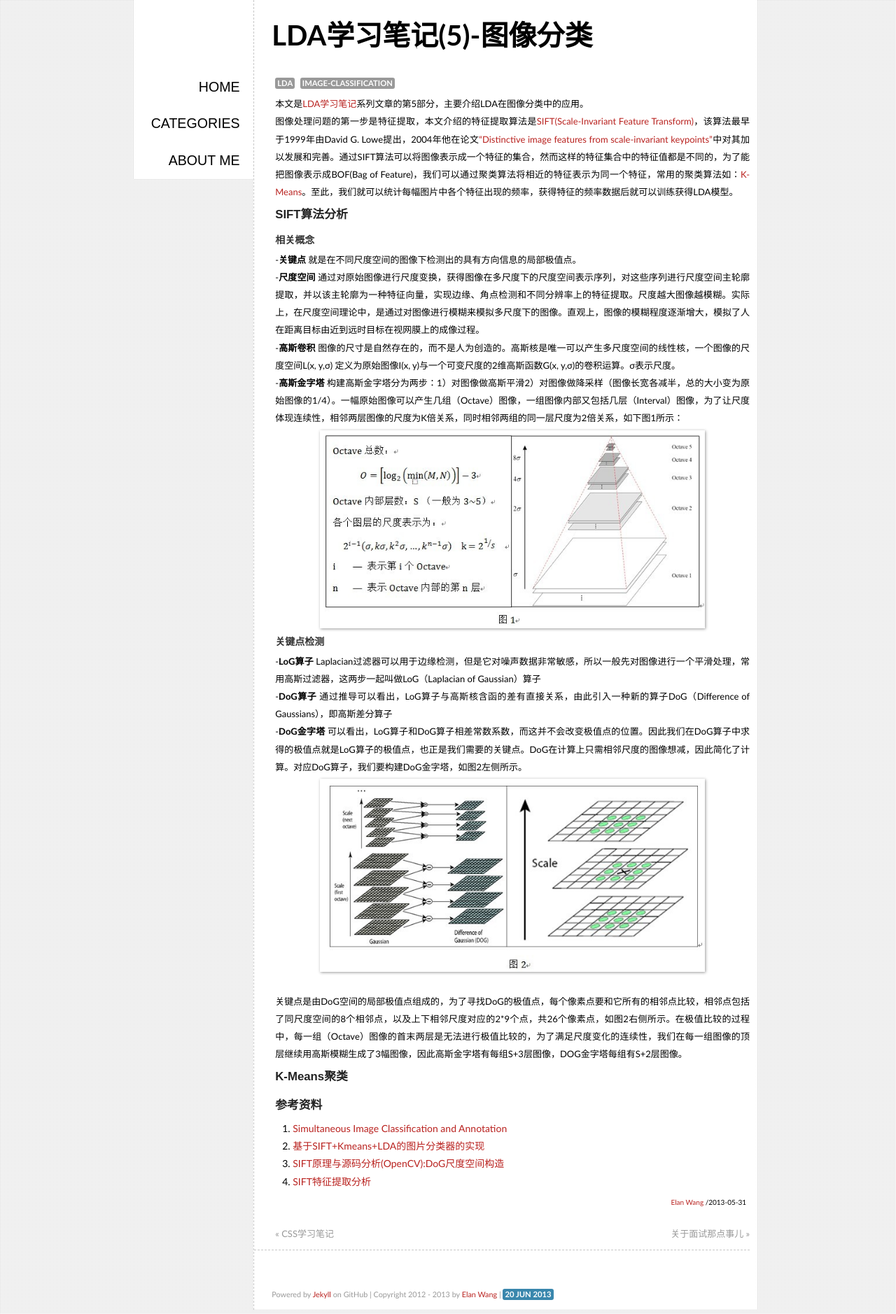
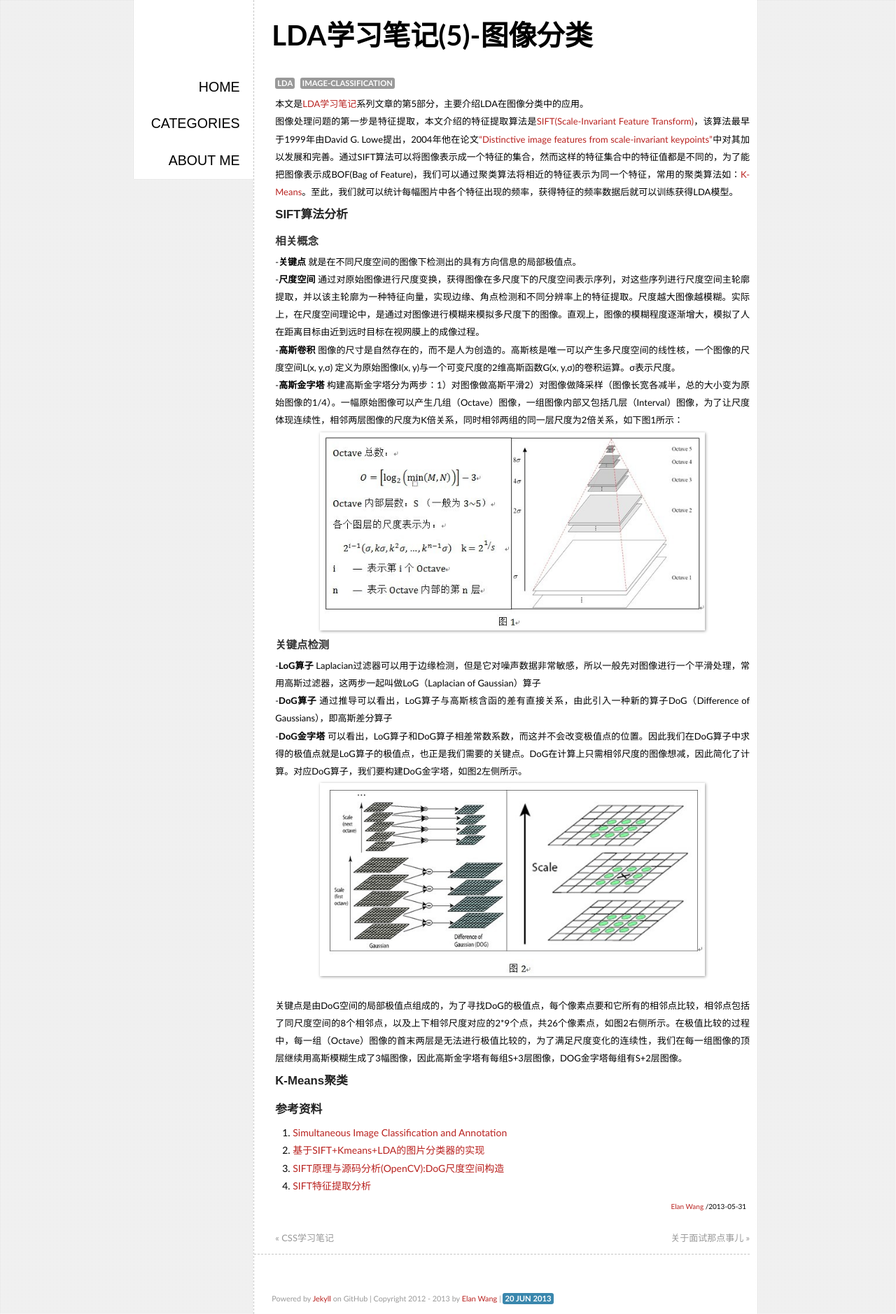
Before and after one commit to elan2wang/note, a Jekyll site: the page built from _posts/2013-05-31-lda-image-classification.md, in a window 1280 px wide. Shown: the whole page at 70% size. Built offline with Jekyll 4.4.1, drawn with Linux system fonts in a browser that asks for light colours; comment, search, counter and statistics services are not loaded.

Commit message:
edit style

```diff
--- a/style/note.css
+++ b/style/note.css
@@ -18,7 +18,7 @@ body {
 h1{font-family:"Cuprum","Hiragino Sans GB","Microsoft YaHei",sans-serif;font-size:1.6em;color:#000;line-height: 2.8em;}
 h2{font-family:"Cuprum","Hiragino Sans GB","Microsoft YaHei",sans-serif;font-size:1.4em;color:#111;line-height: 2.6em;}
 h3{font-family:"Cuprum","Hiragino Sans GB","Microsoft YaHei",sans-serif;font-size:1.2em;color:#222;line-height: 2.4em;}
-h4{font-family:"Cuprum","Hiragino Sans GB","Microsoft YaHei",sans-serif;font-size:1.0em;color:#333;line-height: 2.2em;}
+h4{font-family:"Cuprum","Hiragino Sans GB","Microsoft YaHei",sans-serif;font-size:1.1em;color:#333;line-height: 2.2em;}
 
 ol {
 	padding-left:25px;
```
